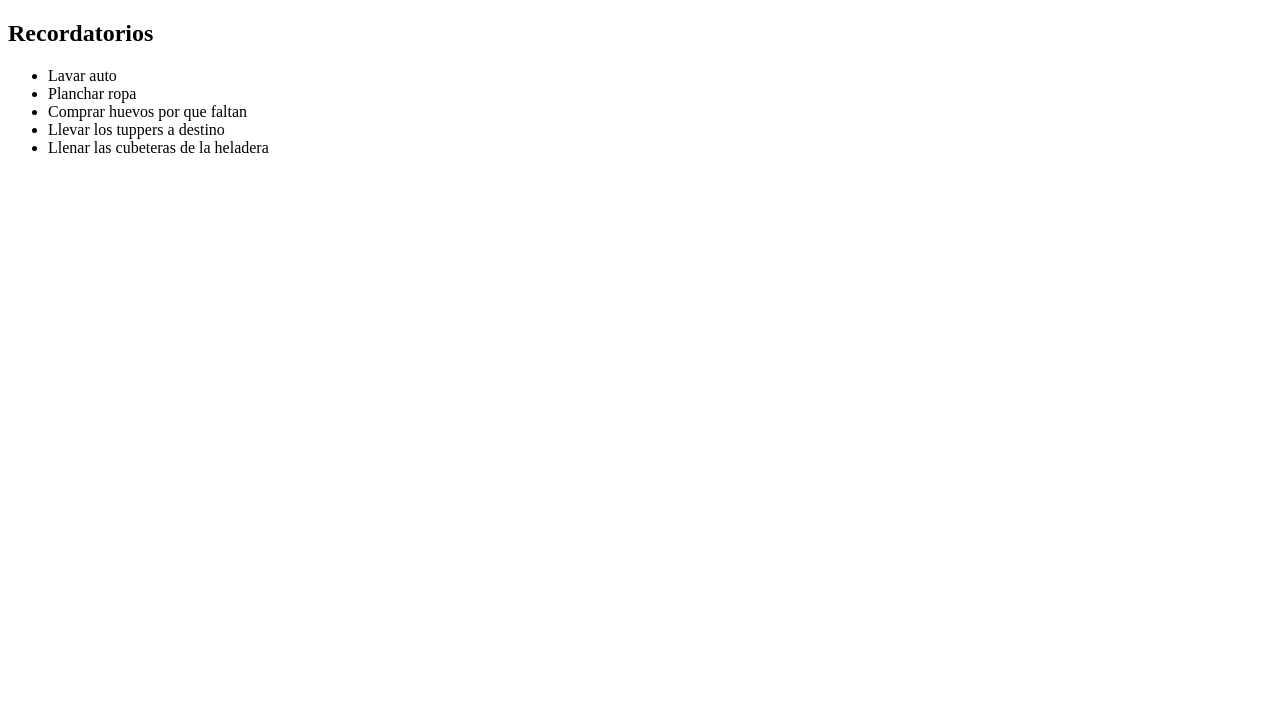
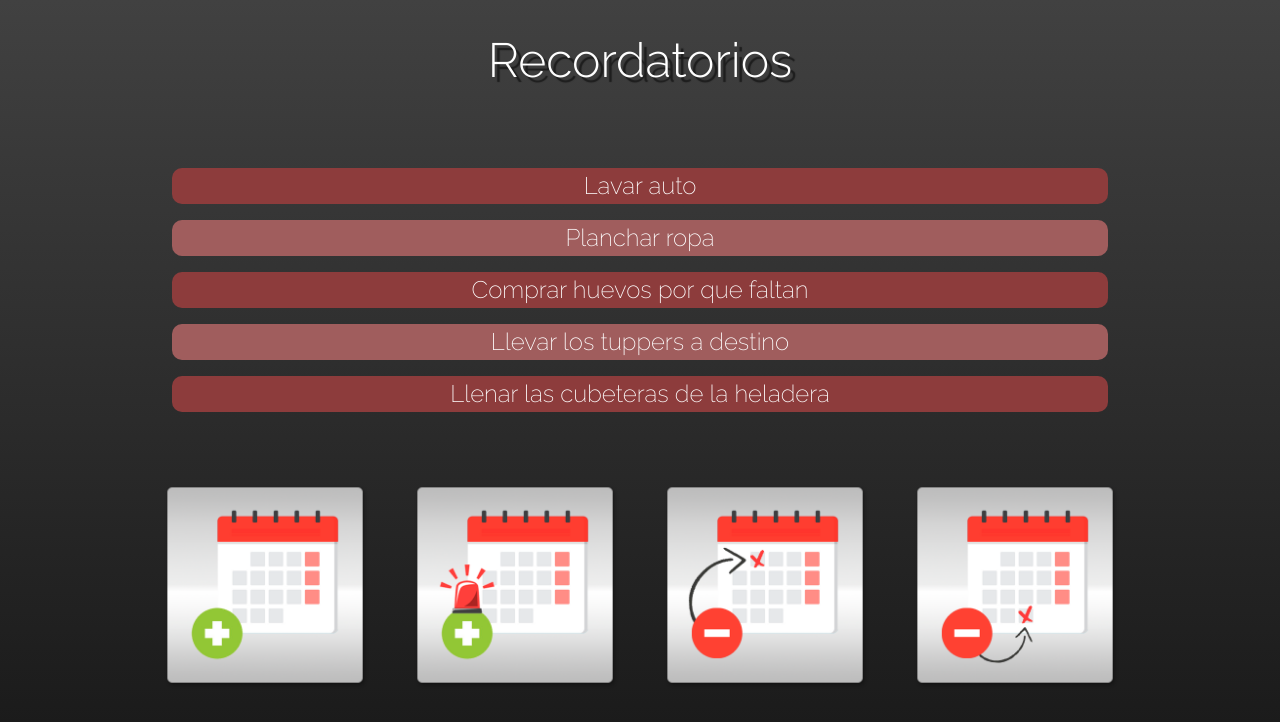
Before and after one commit to AlejandraML09/semana-12, a plain HTML site: page ejercicios-arrays/ejercicio-7/recordatorios.html in a window 1280 px wide. Drawn offline with Linux system fonts and the light colour scheme.

Commit message:
diseño de página - ejercicio 7

```diff
--- /dev/null
+++ b/ejercicios-arrays/ejercicio-7/css/estilos-7.css
@@ -0,0 +1,64 @@
+*{
+    margin: 0;
+    padding: 0;
+    box-sizing: border-box;
+}
+
+html{
+    height: 100%;
+    background: rgb(23,23,23);
+    background: -moz-linear-gradient(360deg, rgba(23,23,23,1) 0%, rgba(65,65,65,1) 100%);
+    background: -webkit-linear-gradient(360deg, rgba(23,23,23,1) 0%, rgba(65,65,65,1) 100%);
+    background: linear-gradient(360deg, rgba(23,23,23,1) 0%, rgba(65,65,65,1) 100%);
+    filter: "progid:DXImageTransform.Microsoft.gradient(startColorstr="#171717",endColorstr="#414141",GradientType=1)";
+}
+
+.section-activities__title{
+    text-align: center;
+    padding: 2rem;
+    font-size: 3rem;
+    font-family: 'Raleway', sans-serif;
+    color: white;
+    font-weight: 300;
+    text-shadow: 5px 5px 1px rgb(29, 29, 29);
+}
+
+.section-activities__list{
+    width: 80%;
+    max-width: 1000px;
+    margin: 0 auto;
+    text-align: center;
+    list-style-type: none;
+    padding: 2rem;
+    font-size: 1.5rem;
+    font-family: 'Raleway', sans-serif;
+    font-weight: 200;
+    line-height: 1.5;
+    color: white;
+}
+
+.section-activities__list__item:nth-of-type(odd) {
+    background-color: rgb(141, 60, 60);
+    margin: 1rem auto;
+    border-radius: 10px;
+}
+
+.section-activities__list__item:nth-of-type(even) {
+    background-color: rgb(160, 93, 93);
+    border-radius: 10px;
+}
+
+.section-activities__image-container{
+    display: flex;
+    flex-wrap: wrap;
+    justify-content: center;
+}
+
+.section-activities__image-container__image{
+    width: 250px;
+    transition: all .25s;
+}
+
+.section-activities__image-container__image:hover{
+    transform: scale(1.05);
+}
--- a/ejercicios-arrays/ejercicio-7/recordatorios.html
+++ b/ejercicios-arrays/ejercicio-7/recordatorios.html
@@ -4,28 +4,34 @@
     <meta charset="UTF-8">
     <meta http-equiv="X-UA-Compatible" content="IE=edge">
     <meta name="viewport" content="width=device-width, initial-scale=1.0">
+    <link rel="stylesheet" href="css/estilos-7.css">
     <title>Ejercicio 7</title>
+    <style>
+        @import url('https://fonts.googleapis.com/css2?family=Raleway:wght@200;300;400&display=swap');
+    </style>
 </head>
 <body>
     <main>
-        <section>
+        <section class="section-activities">
             <header>
-                <h1>Recordatorios</h1>
-                <ul>
-                    <li>Lavar auto</li>
-                    <li>Planchar ropa</li>
-                    <li>Comprar huevos por que faltan</li>
-                    <li>Llevar los tuppers a destino</li>
-                    <li>Llenar las cubeteras de la heladera</li>
-                </ul>
+                <h1 class="section-activities__title">Recordatorios</h1>
+            </header>
 
-                <div>
-                    <img src="" alt="">
-                    <img src="" alt="">
-                    <img src="" alt="">
-                    <img src="" alt="">
-                </div>
-            </header>
+            <ul class="section-activities__list">
+                <li class="section-activities__list__item">Lavar auto</li>
+                <li class="section-activities__list__item">Planchar ropa</li>
+                <li class="section-activities__list__item">Comprar huevos por que faltan</li>
+                <li class="section-activities__list__item">Llevar los tuppers a destino</li>
+                <li class="section-activities__list__item">Llenar las cubeteras de la heladera</li>
+            </ul>
+
+            <div class="section-activities__image-container">
+                <img src="css/img/agregar.png" class="section-activities__image-container__image" alt="Agregar Recordatorio">
+                <img src="css/img/agregar-importante.png" class="section-activities__image-container__image" alt="Agregar Recordatorio Importante">
+                <img src="css/img/sacar-primero.png" class="section-activities__image-container__image" alt="Quitar Primer Recordatorio">
+                <img src="css/img/sacar-ultimo.png" class="section-activities__image-container__image" alt="Quitar Último Recordatorio">
+            </div>
+
         </section>
     </main>
     <script src="js/recordatorios.js"></script>
```
Also changed, not shown: ejercicios-arrays/ejercicio-7/css/img/agregar-importante.png (added), ejercicios-arrays/ejercicio-7/css/img/agregar.png (added), ejercicios-arrays/ejercicio-7/css/img/sacar-primero.png (added), ejercicios-arrays/ejercicio-7/css/img/sacar-ultimo.png (added).
